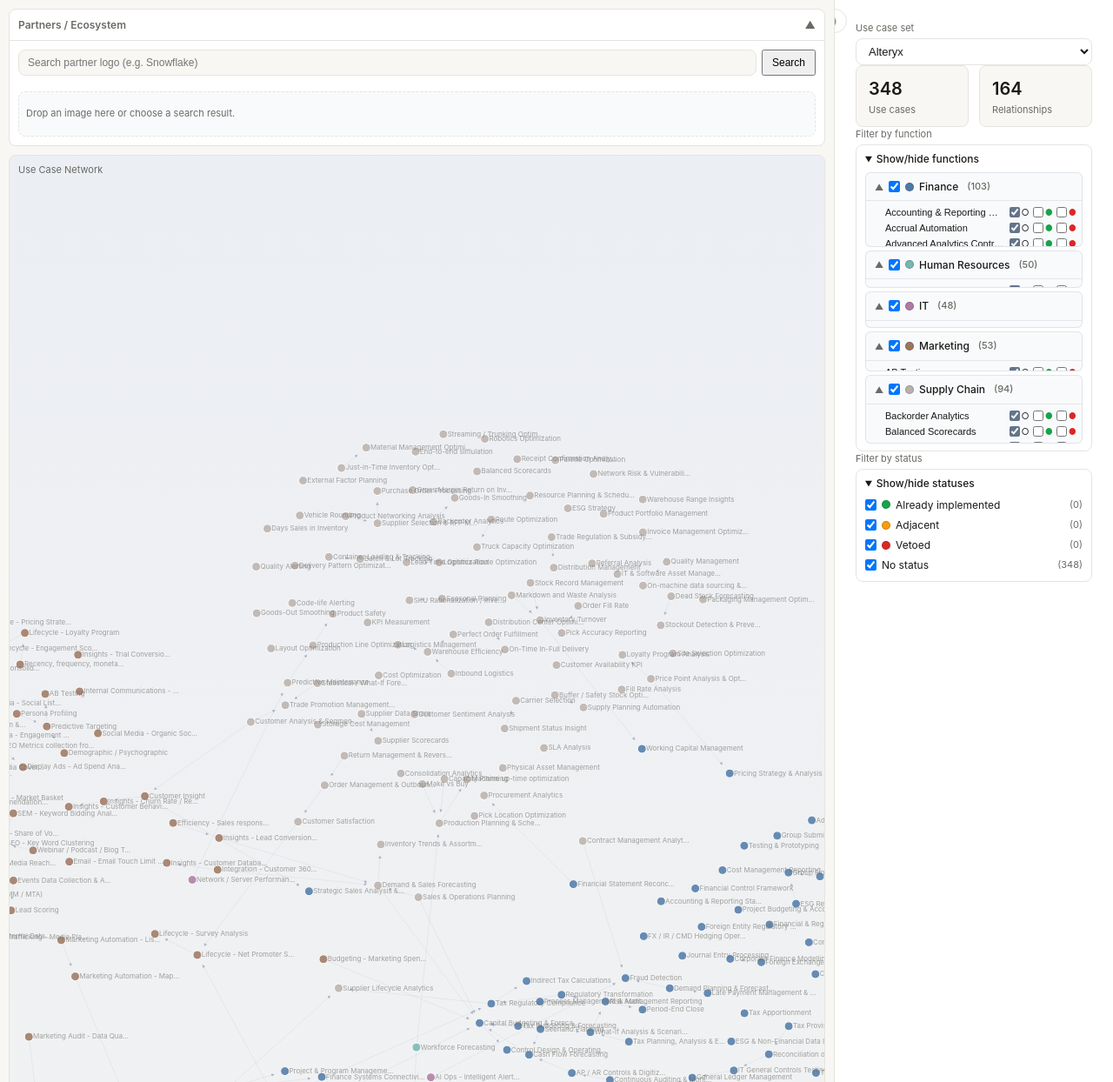
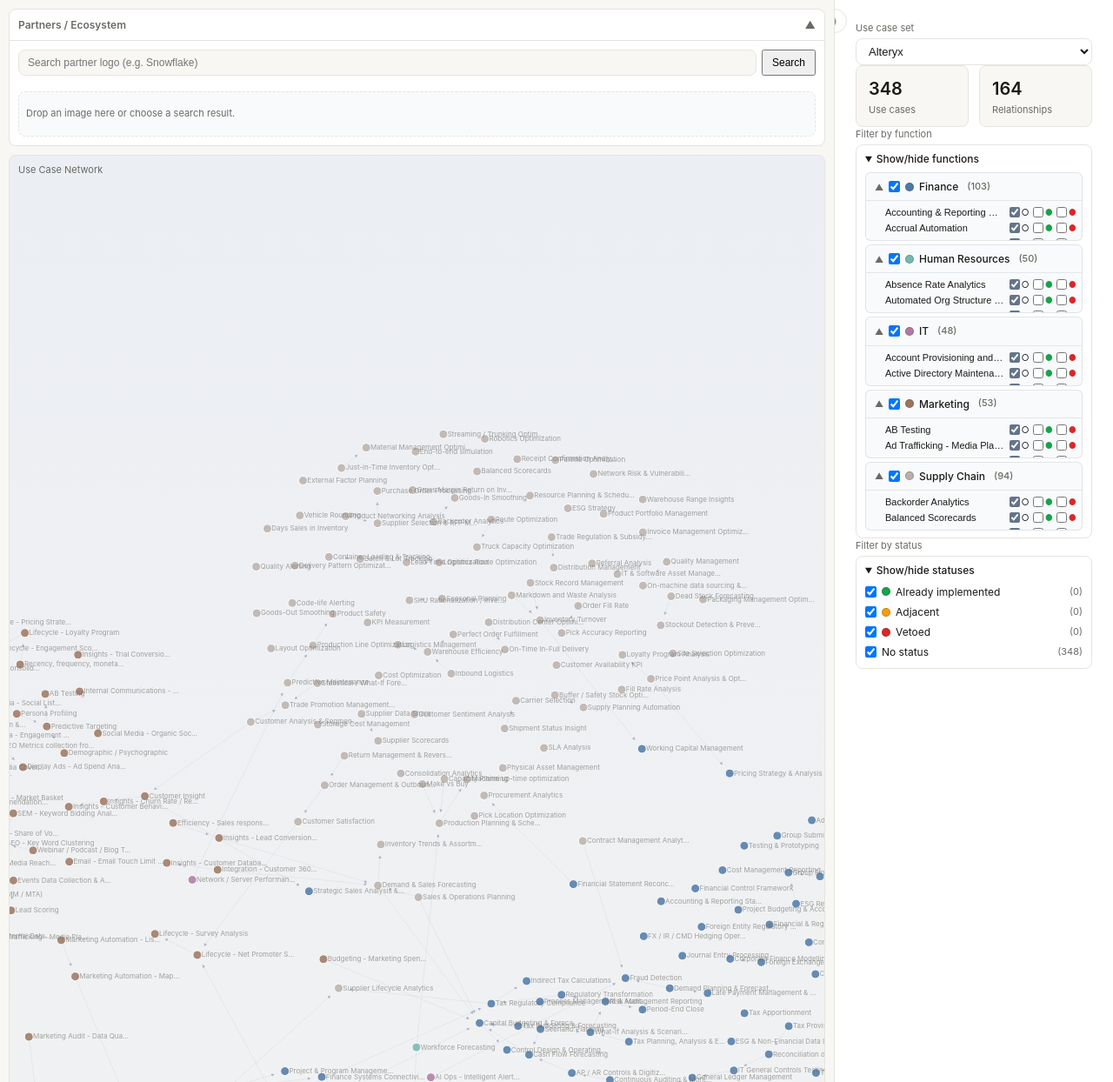
Before and after one commit to brfrancis/sc-toolkit, a Flask app: page /uci in a window 1280 px wide. Shown: the part 52-1296 px from the top of the page at 87% size. Run offline with Flask 3, Linux system fonts and the light colour scheme; some libraries are stand-ins or nearby versions.

Commit message:
Make function filter list scroll for long content

```diff
--- a/templates/usecase-intelligence/index.html
+++ b/templates/usecase-intelligence/index.html
@@ -226,8 +226,14 @@ html, body { height: 100%; overflow: hidden; }
 .function-filter-body { border-top: 1px solid rgba(148, 163, 184, 0.22); padding: 6px; }
 .function-usecase-list { margin-left: 16px; display: flex; flex-direction: column; gap: 4px; }
 .function-filter-scroll {
-  max-height: 320px;
+  max-height: min(55vh, 420px);
   overflow-y: auto;
+  overscroll-behavior: contain;
+}
+.function-filter-body {
+  max-height: 220px;
+  overflow-y: auto;
+  overscroll-behavior: contain;
 }
 .function-usecase-row { display: grid; grid-template-columns: minmax(0, 1fr) auto; gap: 6px; align-items: center; }
 .function-usecase-name {
```
